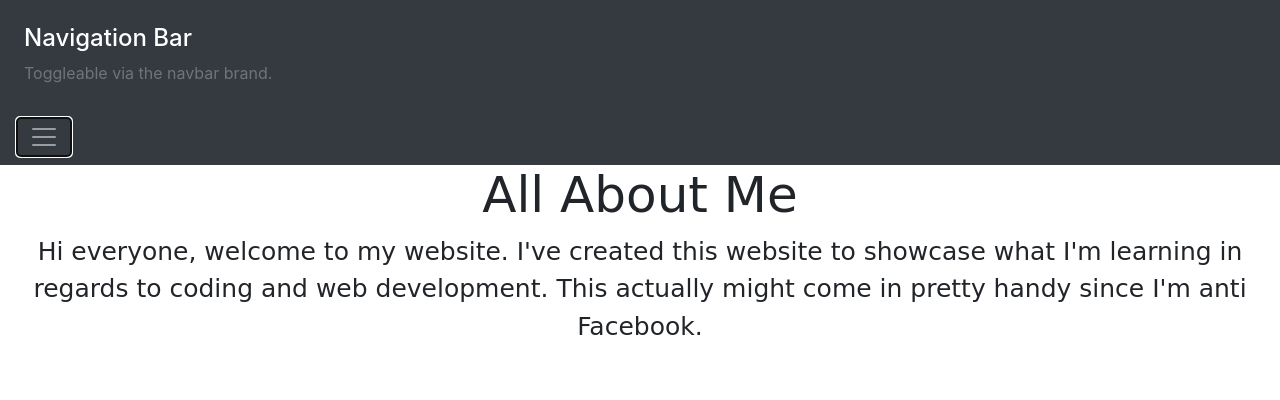
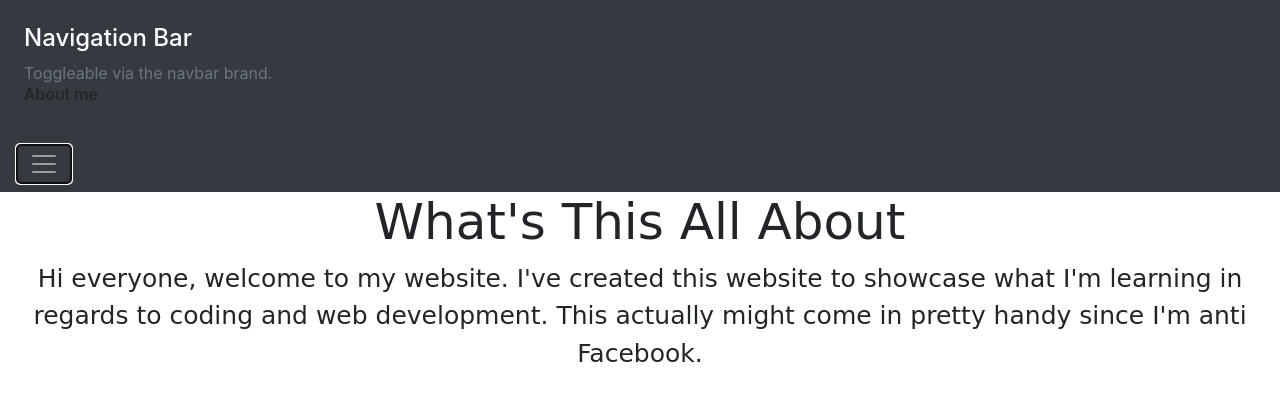
Before and after one commit to CarlosMartinezMFT/CarlosMartinezMFT.Github.io, a plain HTML site: page index.html in a window 1280 px wide. Both pictures are taken after a click on the button "Toggle navigation". Drawn offline with nearby package versions, Linux system fonts and the light colour scheme.

Commit message:
Update index.html

```diff
--- a/index.html
+++ b/index.html
@@ -15,6 +15,7 @@
           <div class="bg-dark p-4">
             <h5 class="text-white h4">Navigation Bar</h5>
             <span class="text-muted">Toggleable via the navbar brand.</span>
+            <h6> About me </h6>
           </div>
         </div>
         <nav class="navbar navbar-dark bg-dark">
@@ -24,7 +25,7 @@
         </nav>
       </div>
   <body>
-    <h1 style="text-align:center;font-family: 'Metal Mania', cursive;font-size: 50px">All About Me</h1>
+    <h1 style="text-align:center;font-family: 'Metal Mania', cursive;font-size: 50px">What's This All About</h1>
     <p style="text-align:center;font-family: 'Metal Mania', cursive;font-size: 25px"> Hi everyone, welcome to my website. I've created
     this website to showcase what I'm learning in regards to coding and web development. This actually might come in pretty handy since I'm anti Facebook.</p>
 
```
